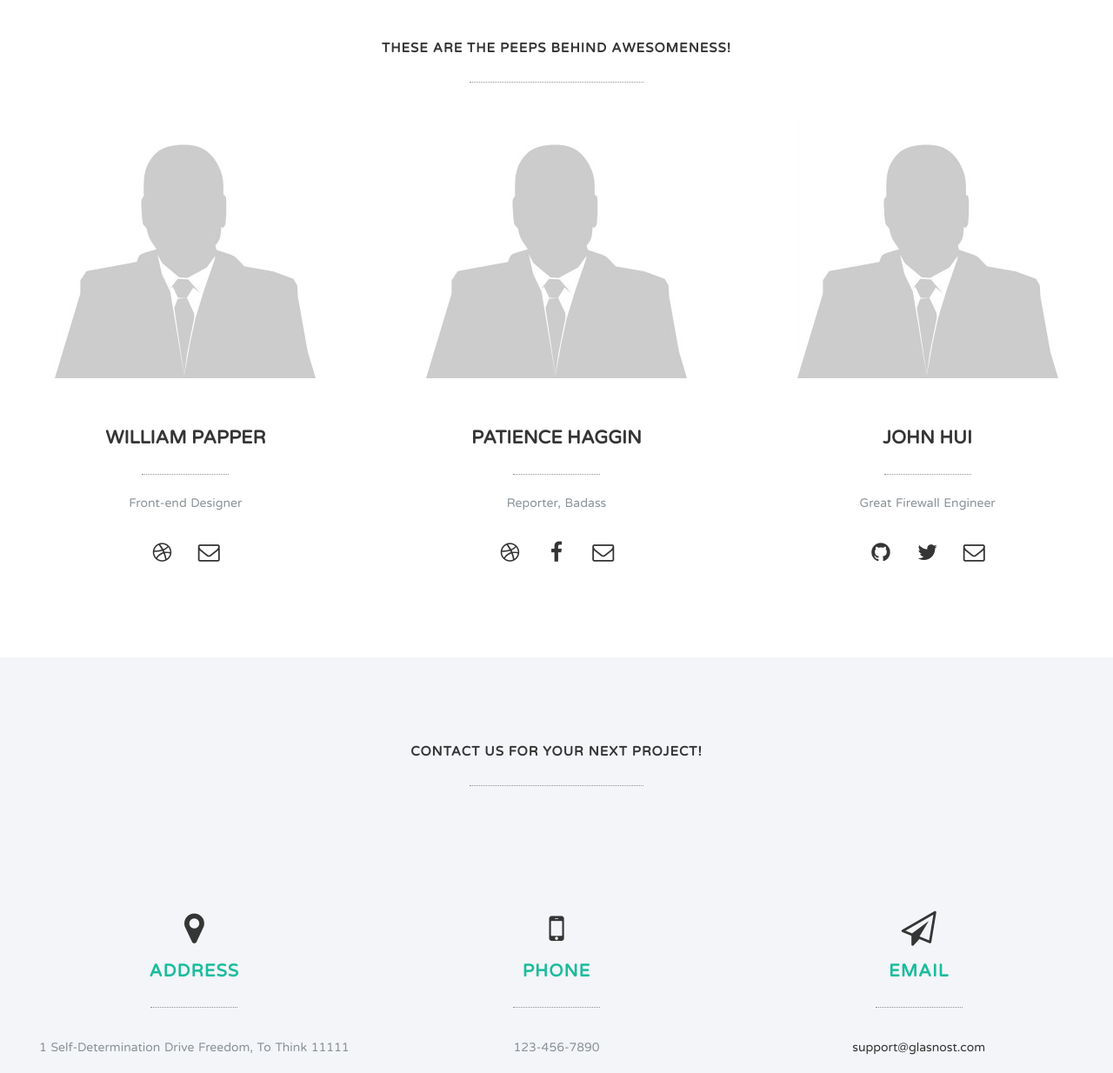
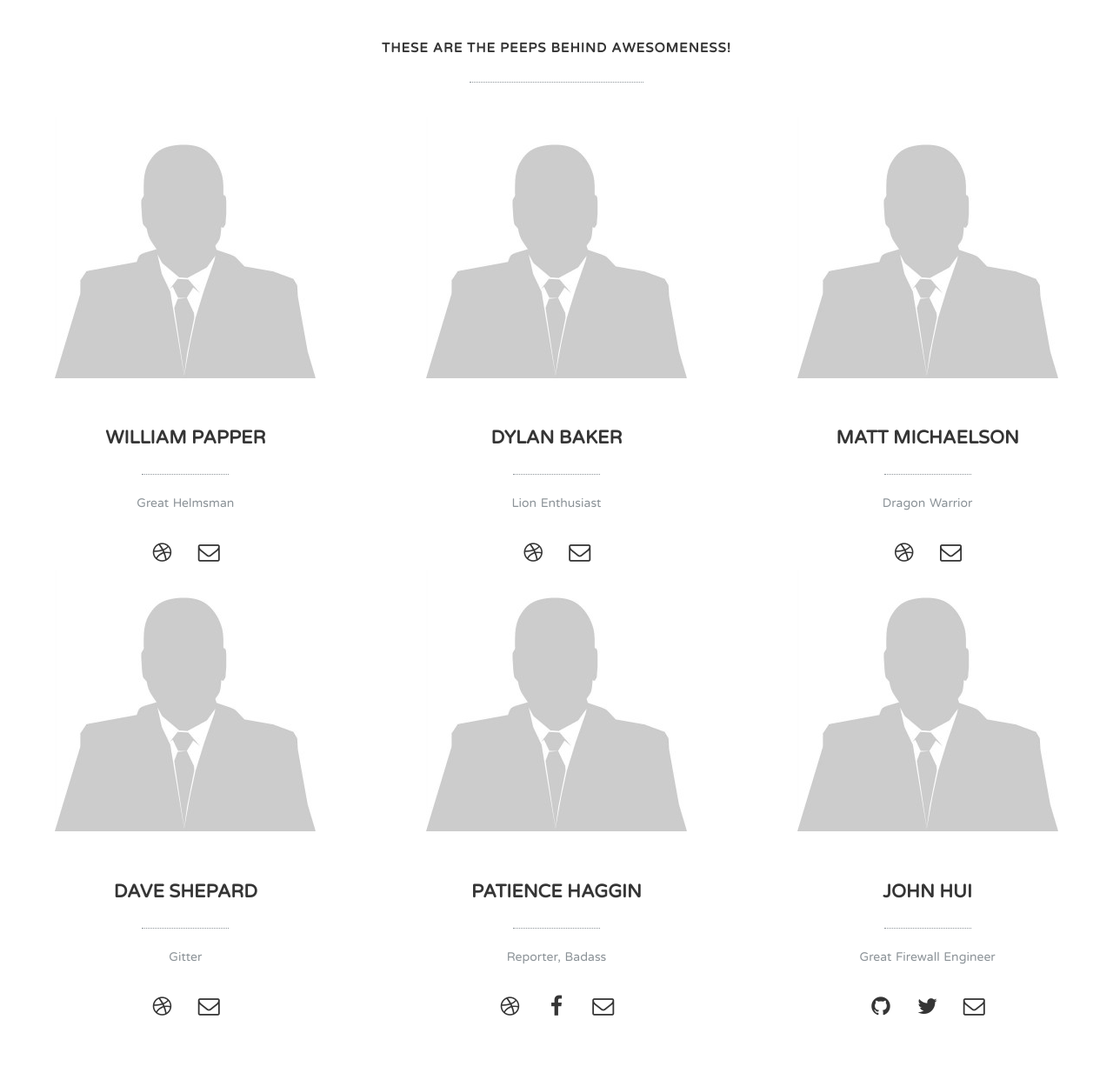
Before and after one commit to WillPapper/Glasnost-Landing-Page, a plain HTML site: page index.html in a window 1280 px wide. Shown: the part 5180-6414 px from the top of the page at 87% size. Drawn offline with Linux system fonts and the light colour scheme.

Commit message:
rest of names

```diff
--- a/index.html
+++ b/index.html
@@ -260,7 +260,43 @@ It is really easy to use and configure and includes <a href="#" >full documentat
 				<div class="col-md-4 wp5">
 					<img src="img/team.jpg" alt="Team Member">
 					<h2>William Papper</h2>
-					<p>Front-end Designer</p>
+					<p>Great Helmsman</p>
+					<div class="social">
+						<ul class="social-buttons">
+							<li><a href="#" class="social-btn"><i class="fa fa-dribbble"></i></a></li>
+							<li><a href="#" class="social-btn"><i class="fa fa-envelope-o"></i></a></li>
+						</ul>
+					</div>
+				</div>
+
+				<div class="col-md-4 wp5">
+					<img src="img/team.jpg" alt="Team Member">
+					<h2>Dylan Baker</h2>
+					<p>Lion Enthusiast</p>
+					<div class="social">
+						<ul class="social-buttons">
+							<li><a href="#" class="social-btn"><i class="fa fa-dribbble"></i></a></li>
+							<li><a href="#" class="social-btn"><i class="fa fa-envelope-o"></i></a></li>
+						</ul>
+					</div>
+				</div>
+
+				<div class="col-md-4 wp5">
+					<img src="img/team.jpg" alt="Team Member">
+					<h2>Matt Michaelson</h2>
+					<p>Dragon Warrior</p>
+					<div class="social">
+						<ul class="social-buttons">
+							<li><a href="#" class="social-btn"><i class="fa fa-dribbble"></i></a></li>
+							<li><a href="#" class="social-btn"><i class="fa fa-envelope-o"></i></a></li>
+						</ul>
+					</div>
+				</div>
+
+				<div class="col-md-4 wp5">
+					<img src="img/team.jpg" alt="Team Member">
+					<h2>Dave Shepard</h2>
+					<p>Gitter</p>
 					<div class="social">
 						<ul class="social-buttons">
 							<li><a href="#" class="social-btn"><i class="fa fa-dribbble"></i></a></li>
```
